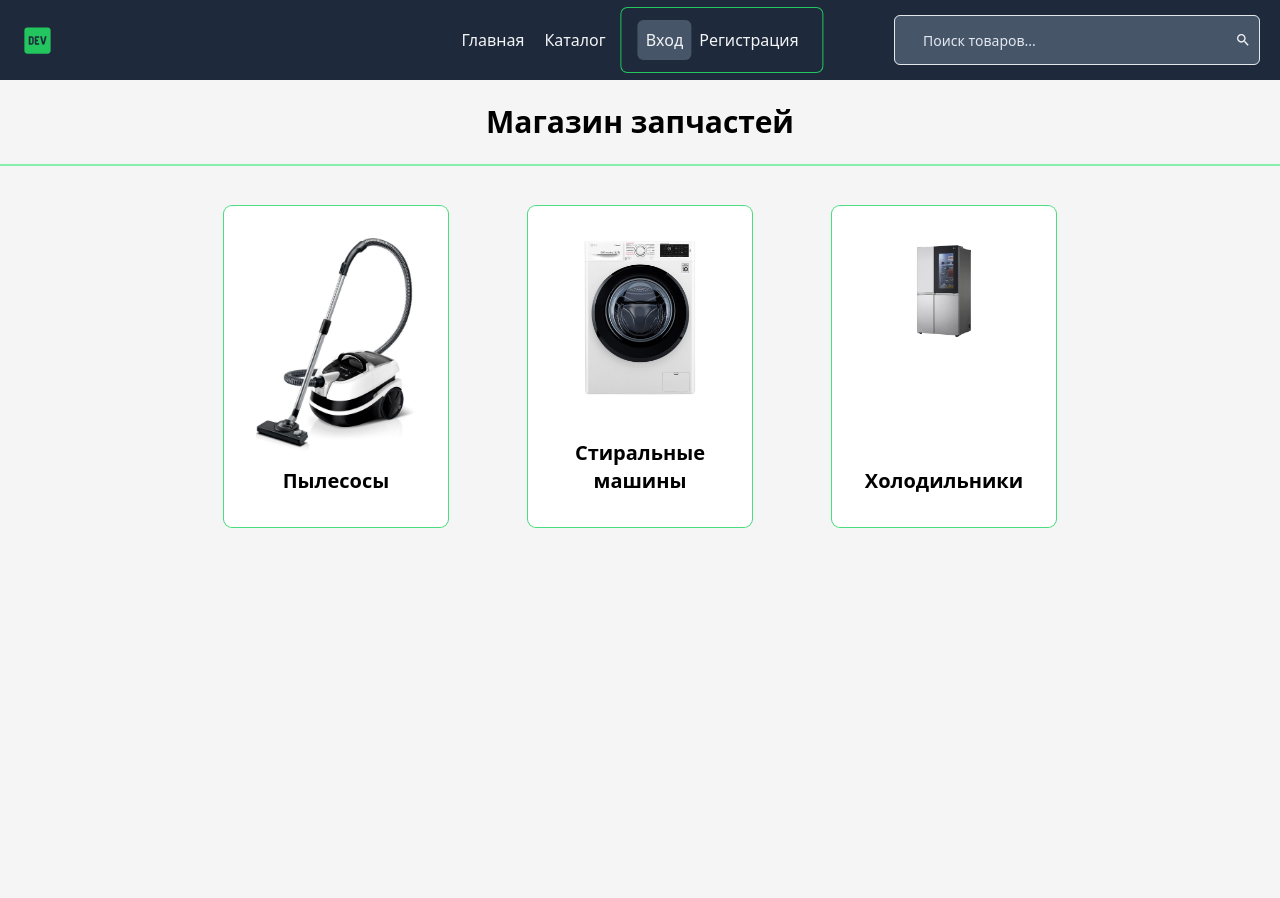
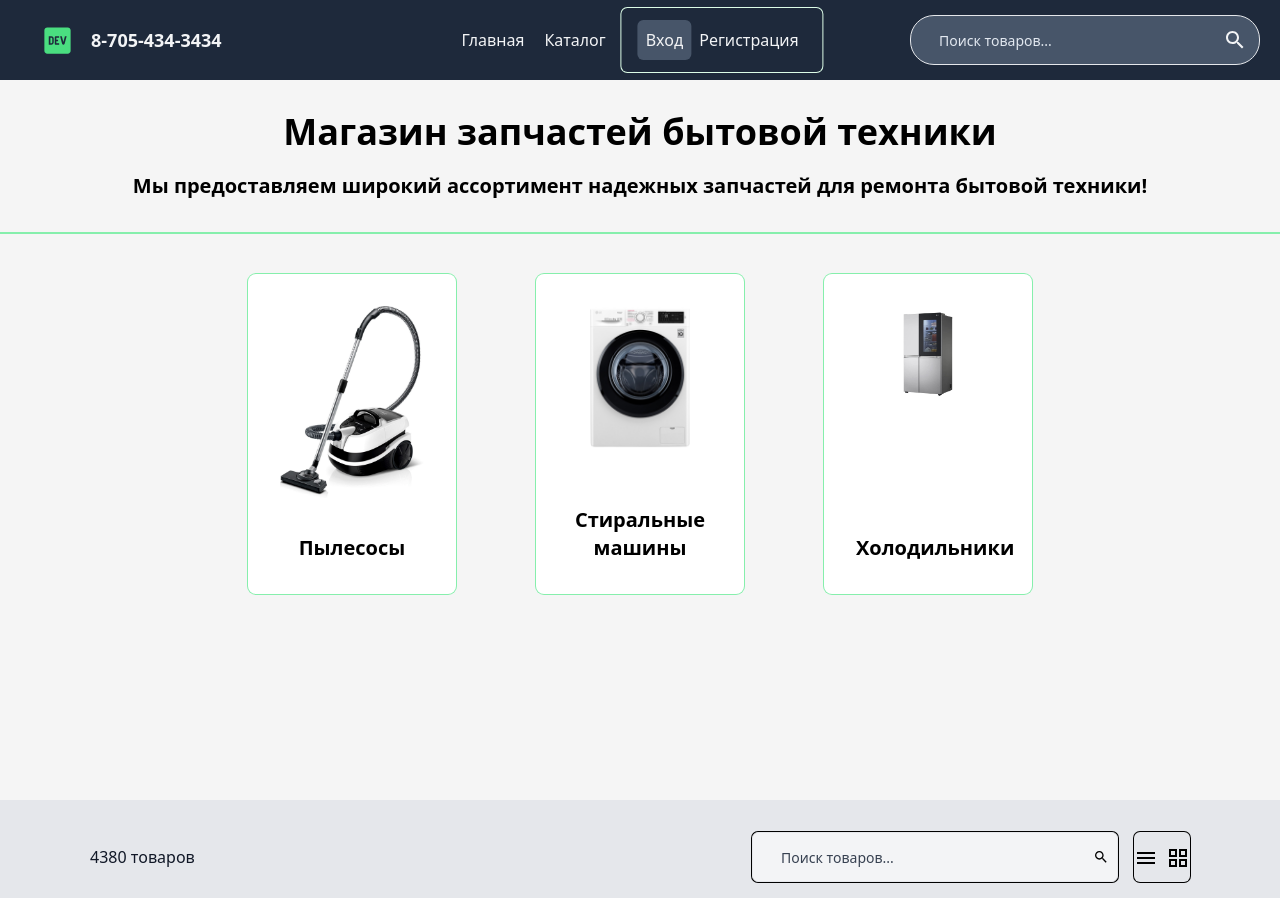
Before and after one commit to 1Aboka1/e-commerce-app, a React (Create React App) app in the folder client/: page / in a window 1280 px wide. Before the commit the page ends 800 px from the top, so only its background shows below. Built offline with nearby package versions, Linux system fonts and the light colour scheme.

Commit message:
searchwindow init searchbar modified: -internal div deleted

```diff
--- a/client/public/index.html
+++ b/client/public/index.html
@@ -7,7 +7,7 @@
       content="E-commerce website"
     />
     <link rel="stylesheet" href="https://fonts.googleapis.com/css2?family=Nunito&display=swap"/>
-    <title>E-commerce app</title>
+    <title>FixIt | Home</title>
   </head>
   <body>
     <noscript>You need to enable JavaScript to run this app.</noscript>
--- /dev/null
+++ b/client/src/components/Header.jsx
@@ -0,0 +1,14 @@
+import React, { Component } from 'react'
+
+export class Header extends Component {
+  render() {
+    return (
+      <div>
+        <div className='font-bold text-center py-8 border-b-2 border-green-300 space-y-5'>
+          <h1 className='text-4xl '>Магазин запчастей бытовой техники</h1>
+          <p className='text-xl'>Мы предоставляем широкий ассортимент надежных запчастей для ремонта бытовой техники!</p>
+        </div>
+      </div>
+    )
+  }
+}
--- a/client/src/components/NavBar.jsx
+++ b/client/src/components/NavBar.jsx
@@ -12,25 +12,28 @@ export class NavBar extends React.Component {
 
   render () {
     return (
-        <div className='text-gray-100 flex items-center w-screen h-20 bg-slate-800 justify-between'>
-          <LogoDevIcon fontSize='large' className='ml-5 text-green-500 hover: cursor-pointer'/>
+      <div className='bg-slate-800'>
+        <div className='text-gray-100 flex items-center max-w-[1240px] w-screen mx-auto h-20 justify-between'>
+          <div className='flex items-center space-x-4'>
+            <LogoDevIcon fontSize='large' className='ml-5 text-green-400 hover: cursor-pointer'/>
+            <p className='font-bold text-lg'>8-705-434-3434</p>
+          </div>
           <div className='text-md mr-7 space-x-3 flex items-center absolute left-1/2 -translate-x-1/2'>
             <button className="p-1 hover:text-gray-300 transition ease-in-out duration-200">Главная</button>
             <button className="p-1 hover:text-gray-300 transition ease-in-out duration-200">Каталог</button>
-            <div className="p-4 py-3 rounded-md ring-1 ring-green-500">
+            <div className="p-4 py-3 rounded-md ring-1 ring-green-100">
               <button className="bg-slate-600 p-2 rounded-md hover:bg-slate-700 hover:rounded-xl transition duration-400 ease-in-out">Вход</button>
               <button className="p-2 rounded-md hover:text-gray-300 transition ease-in-out duration-700">Регистрация</button>
             </div>
           </div>
-          <form className='bg-slate-600 rounded-md mr-5'>
-            <div className='rounded-md outline-none p-3 space-x-2 pr-2 flex items-center border focus-within:border-green-500 transition duration-200'>
-              <input type='search' placeholder='Поиск товаров...' required
-                className='w-80 bg-slate-600 placeholder:text-slate-200 placeholder:text-[14px] pl-4 focus:outline-none text-md'
-              />
-              <SearchOutlinedIcon className='hover: cursor-pointer' fontSize='16px'/>
-            </div>
+          <form className='w-[350px] bg-slate-600 rounded-3xl outline-none p-3 pr-3 flex items-center border focus-within:border-green-200 transition duration-200'>
+            <input type='search' placeholder='Поиск товаров...' required
+              className='w-80 bg-slate-600 placeholder:text-slate-200 placeholder:text-[14px] pl-4 focus:outline-none text-md'
+            />
+            <SearchOutlinedIcon className='hover: cursor-pointer'/>
           </form>
         </div>
+      </div>
     )
   }
 }
--- /dev/null
+++ b/client/src/components/SearchWindow.jsx
@@ -0,0 +1,34 @@
+import React, { Component } from 'react'
+import SearchOutlinedIcon from '@mui/icons-material/SearchOutlined'
+import MenuOutlinedIcon from '@mui/icons-material/MenuOutlined';
+import GridViewOutlinedIcon from '@mui/icons-material/GridViewOutlined';
+
+export class SearchWindow extends Component {
+  render() {
+    return (
+        <div className='bg-gray-200'>
+            <div className='mx-auto max-w-[1100px] pt-4'>
+                <div className='flex justify-between items-center py-4'>
+                    <p className='font-light text-gray-900'>4380 товаров</p>
+                    <div className='flex space-x-4'>
+                        <form className='ring-1 ring-black bg-gray-100 rounded-md outline-none p-3 space-x-2 pr-2 flex items-center border focus-within:border-green-500 transition duration-200'>
+                            <input type='search' placeholder='Поиск товаров...' required
+                                className='w-80 bg-gray-100 placeholder:text-gray-700 placeholder:text-[14px] pl-4 focus:outline-none text-md'
+                            />
+                            <SearchOutlinedIcon className='hover: cursor-pointer' fontSize='16px'/>
+                        </form>
+                        <div className='flex space-x-2 rounded-md ring-1 ring-black'>
+                            <button className=''>
+                                <MenuOutlinedIcon/>
+                            </button>
+                            <button>
+                                <GridViewOutlinedIcon/>
+                            </button>
+                        </div>
+                    </div>
+                </div>
+            </div>
+        </div>
+    )
+  }
+}
--- a/client/src/components/Widget.jsx
+++ b/client/src/components/Widget.jsx
@@ -10,7 +10,7 @@ export class Widget extends Component {
 
     render() {
         return (
-            <div className='justify-between flex flex-col bg-white rounded-lg ring-1 ring-green-400 m-10 w-56 p-8 cursor-pointer hover:ring-[3px] transition ease-in-out duration-300'>
+            <div className='justify-between flex flex-col bg-white rounded-lg ring-1 ring-green-300 m-10 w-52 h-80 p-8 cursor-pointer hover:ring-[3px] transition ease-in-out duration-300'>
                 <img className={'object-center object-cover h-' + this.props.height} src={require('./../assets/' + this.props.image_path)} alt={this.props.title}/>
                 <h1 className={'pt-4 text-center font-bold text-xl'}>{this.props.title}</h1>
             </div>
--- a/client/src/pages/Home.jsx
+++ b/client/src/pages/Home.jsx
@@ -1,20 +1,22 @@
 import React from 'react'
 import { NavBar } from '../components/NavBar'
 import { Widget } from '../components/Widget'
+import { Header } from '../components/Header'
+import { SearchWindow } from '../components/SearchWindow'
 
 export const Home = () => {
   return (
     <div>
+      <div className='h-screen'>
         <NavBar/>
-        <h1 className='font-bold text-3xl text-center py-6 border-b-2 border-green-300'>Магазин запчастей</h1>
+        <Header/>
         <div className='max-w-[1240px] mx-auto justify-center flex'>
           <Widget image_path='8714780-1.jpg' title='Пылесосы'/>
           <Widget image_path='img_0_8_613_0.jpg' title='Стиральные машины' height='64'/>
           <Widget image_path='medium14.jpg' title='Холодильники' height='64'/>
         </div>
-        <div>
-
-        </div>
+      </div>
+      <SearchWindow/>
     </div>
   )
 }
```
